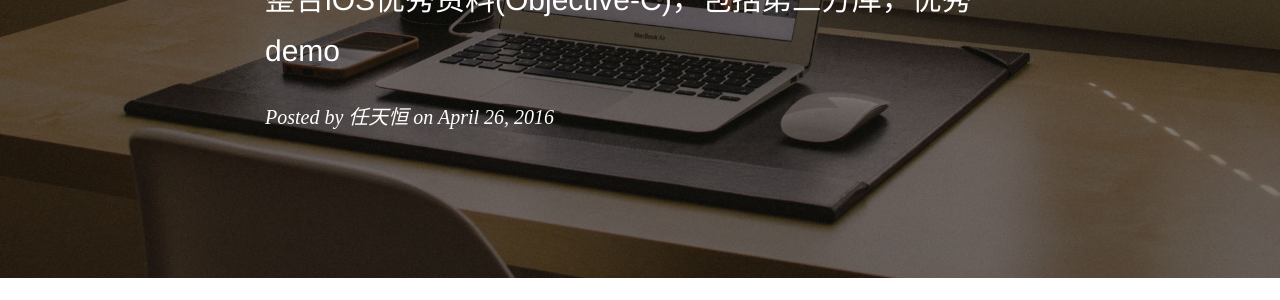
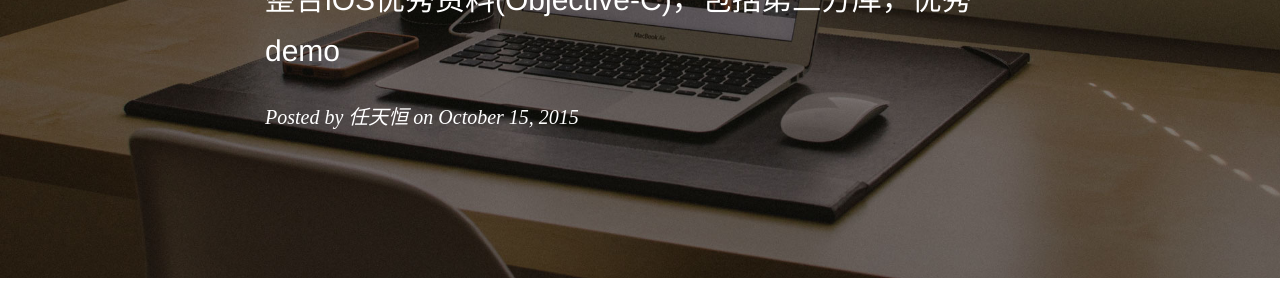
Before and after one commit to rth211/rth211.github.io, a Jekyll site: the page built from _posts/2015.07/2015-07-02-iOS第三方库备忘录（Objective-C）.md, in a window 1280 px wide and 900 px high. Shown: the part 291-591 px from the top of the window. Built offline with Jekyll 4.4.1, drawn with Linux system fonts in a browser that asks for light colours; nearby versions of some CDN libraries; comment, search, counter and statistics services are not loaded.

Commit message:
4.26 11:33 update

```diff
--- a/_posts/2015.07/2015-07-02-iOS第三方库备忘录（Objective-C）.md
+++ b/_posts/2015.07/2015-07-02-iOS第三方库备忘录（Objective-C）.md
@@ -1,8 +1,8 @@
 ---
 layout: post
 title: iOS资料收集（Objective-C）
-date: 2016-04-26 11:30:00
 subtitle:   "整合iOS优秀资料(Objective-C)，包括第三方库，优秀demo"
+date: 2015-10-15 11:30:00
 author:     "任天恒"
 header-img: "img/home-bg.jpg"
 tags:	iOS
```
